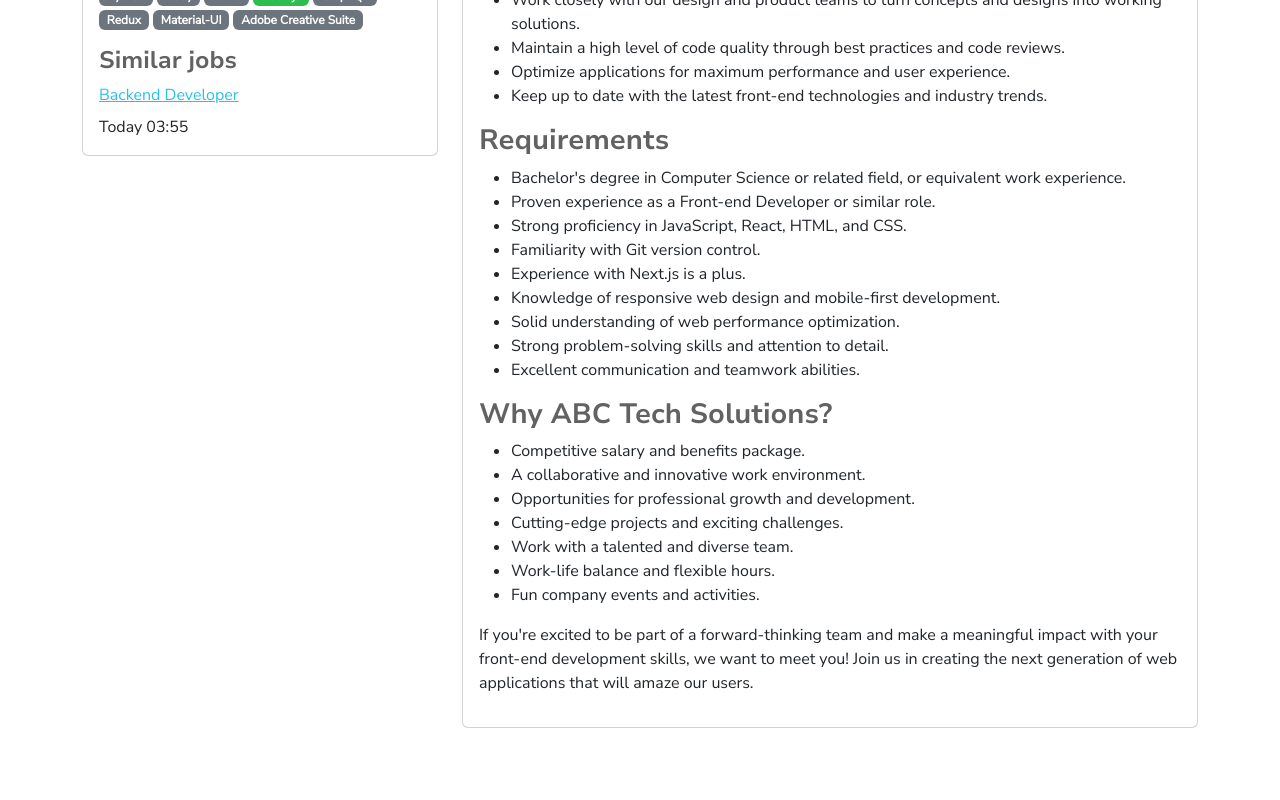
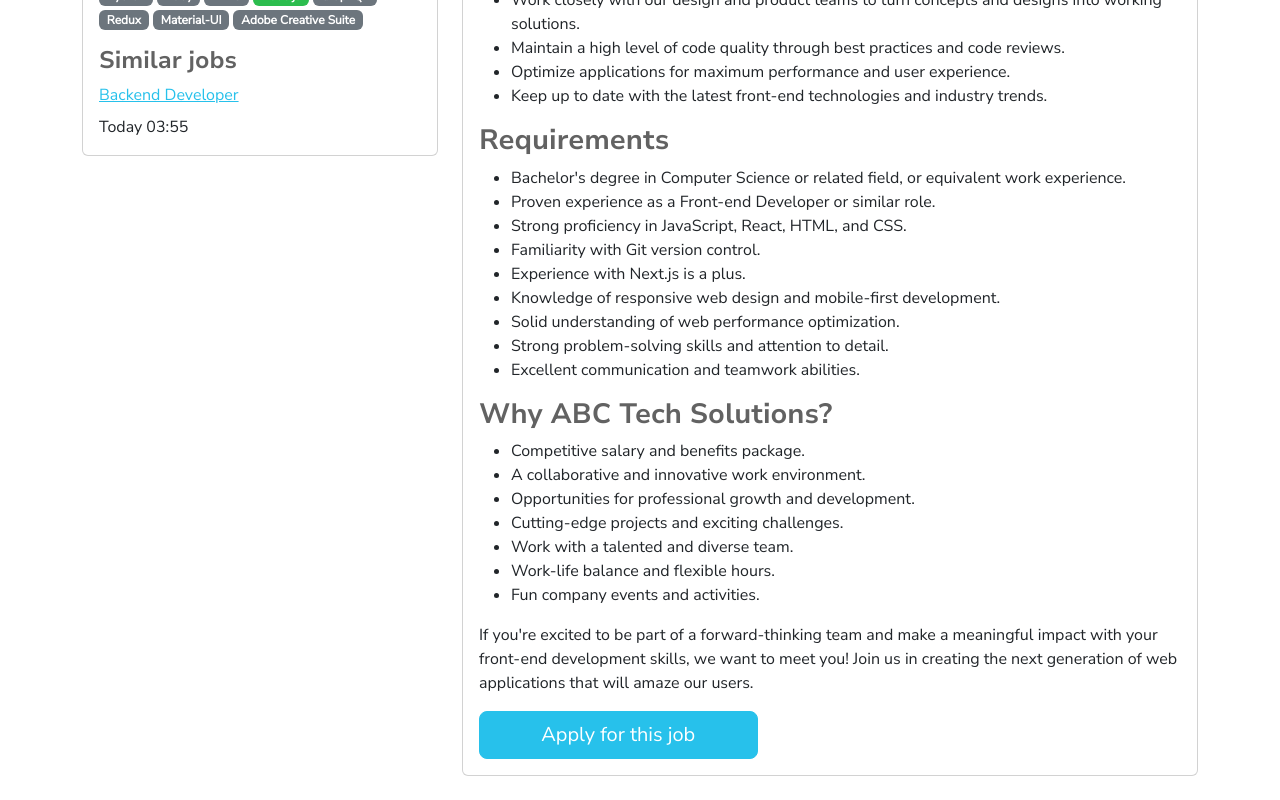
Before and after one commit to Elfoslav/jobshunter, a Next.js app: page /jobs/1 in a window 1280 px wide. Shown: the part 459-1259 px from the top of the page. Before the commit the page ends 1211 px from the top, so only its background shows below. Built offline with nearby package versions, Linux system fonts and the light colour scheme.

Commit message:
Add apply for this job button

```diff
--- a/src/app/jobs/[id]/page.tsx
+++ b/src/app/jobs/[id]/page.tsx
@@ -1,7 +1,7 @@
 'use client'
 
 import Link from 'next/link'
-import { Row, Col, Card, Container } from 'react-bootstrap'
+import { Row, Col, Card, Container, Button } from 'react-bootstrap'
 import { GeoAltFill, GlobeAmericas, CashCoin } from 'react-bootstrap-icons'
 import DOMPurify from 'dompurify'
 import { useGetJobById, useGetSimilarJobs } from '@/services/jobs/JobsService'
@@ -9,6 +9,7 @@
 import { getAgoString } from '@/lib/functions'
 import { useUser } from '@/app/context/UserContext'
 import Breadcrumbs from '@/app/components/Breadcrumbs'
+import { ReactEventHandler } from 'react'
 
 export default function Page({ params }: { params: { id: string } }) {
   const { data: job, isLoading } = useGetJobById(params.id)
@@ -18,6 +19,10 @@
     { link: '/', title: 'Jobs' },
     { title: job?.title || '' },
   ]
+
+  const onJobApply = () => {
+    alert('Not yet implemented')
+  }
 
   if (isLoading) {
     return <Container>Loading...</Container>
@@ -87,6 +92,14 @@
                 className="mt-1"
                 dangerouslySetInnerHTML={{ __html: DOMPurify.sanitize(job.description)}}
               />
+
+              <Row>
+                <Col sm={12} md={7} lg={5}>
+                  <div className="d-grid gap-2">
+                    <Button size="lg" onClick={onJobApply}>Apply for this job</Button>
+                  </div>
+                </Col>
+              </Row>
             </Card.Body>
           </Card>
         </Col>
```
